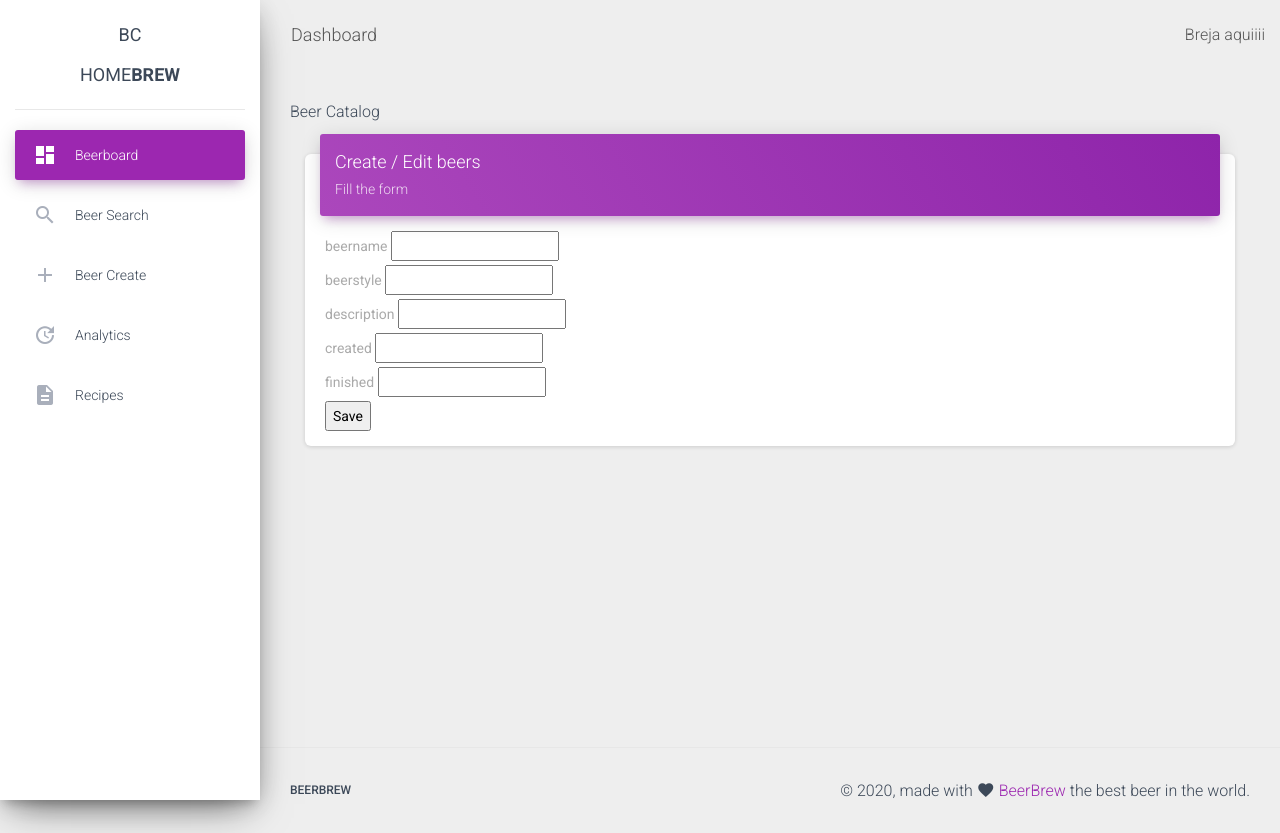
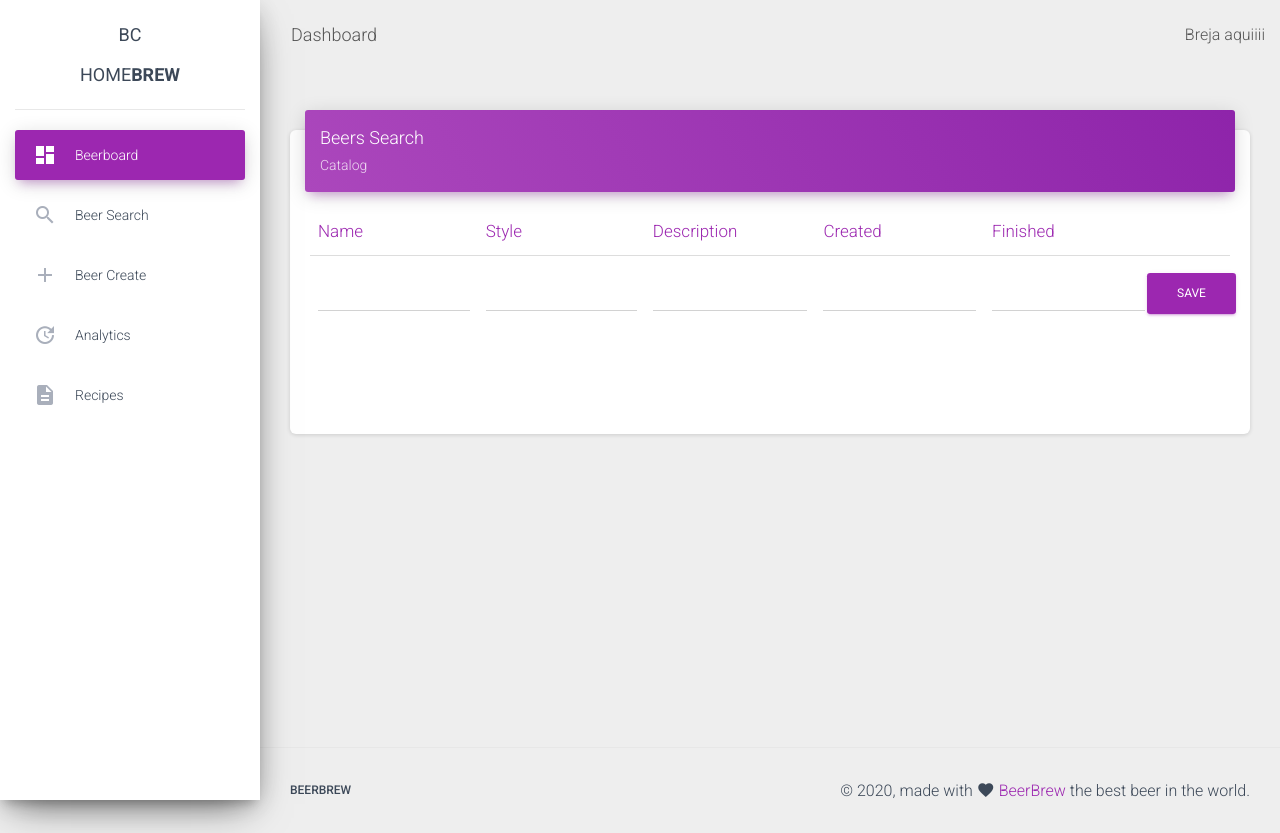
Before and after one commit to bceolincamargo/homebrew, a Flask app: page /beerrecord in a window 1280 px wide. Run offline with Flask 2, Linux system fonts and the light colour scheme; some libraries are stand-ins or nearby versions.

Commit message:
build create /edit layout

```diff
--- a/app/routes.py
+++ b/app/routes.py
@@ -103,7 +103,7 @@ def index():
 
 @app.route('/mainpage') # Main Page
 def mainpage():
-    conn = pymongo.MongoClient('mongodb://192.168.20.15', 27017)
+    conn = pymongo.MongoClient('mongodb://127.0.0.1', 27017)
     db = conn.brewpiless
     collection = db.beer
     res2 = collection.find({"finished": ""}).distinct("beername")
@@ -114,13 +114,19 @@ def mainpage():
     style = tudodict['beerstyle']
     desc = tudodict['description']
     created = tudodict['created']
+    createdformat = created.strftime("%d/%m/%Y %H:%M:%S")
 
-    return render_template('index.html', name=name, style=style, desc=desc, created=created)
+    today = datetime.datetime.now()
+    elapsedTime = str(today-created)
+    brewing = elapsedTime.replace(':','h')
+    days = brewing[0:13]+'m'
+
+    return render_template('index.html', name=name, style=style, desc=desc, created=createdformat, days=days)
 
 
 @app.route('/beerrecord', methods=["GET","POST"]) # Beer Cadastro
 def beerrecord():
-    conn = pymongo.MongoClient('mongodb://192.168.20.15', 27017)
+    conn = pymongo.MongoClient('mongodb://127.0.0.1', 27017)
     db = conn.brewpiless
     collection = db.beer
 
@@ -131,6 +137,7 @@ def beerrecord():
     created = datetime.datetime.utcnow()
     finished = form.finished.data
     values = {"beername": beername, "beerstyle":beerstyle, "description":description, "created": created, "finished":''}
+    print(form.validate())
     if form.validate():
         verbeer = collection.find_one({"beername": beername})
         if verbeer:
@@ -147,7 +154,7 @@ def beerrecord():
 
 @app.route('/beersearch', methods=["GET", "POST"]) # Beer Search
 def beersearch():
-    conn = pymongo.MongoClient('mongodb://192.168.20.15', 27017)
+    conn = pymongo.MongoClient('mongodb://127.0.0.1', 27017)
     db = conn.brewpiless
     collection = db.beer
 
@@ -175,3 +182,35 @@ def beersearch():
                print(ret)
     conn.close()
     return render_template('SearchResult.html', form=form, ret=ret)
+
+
+@app.route('/analytics', methods=["GET"]) # Beer Search
+def analytics():
+    conn = pymongo.MongoClient('mongodb://127.0.0.1', 27017)
+    db = conn.brewpiless
+    collection = db.beer
+
+    form = SearchBeer()
+    beername = form.beername.data
+    beerstyle = form.beerstyle.data
+    ret = ''
+    if form.validate_on_submit():
+        if beername == '' and beerstyle == '':
+           #busca tudo
+           ret = list(collection.find())
+           if ret:
+               print(ret)
+        elif beername != '':
+           #busca NAME
+           ret2 = collection.find({"beername": beername})
+           if ret2:
+               ret = list(ret2)
+               print(type(ret))
+               print(ret)
+        else:
+        #busca Style
+           ret = list(collection.find({"beerstyle": beerstyle}))
+           if ret:
+               print(ret)
+    conn.close()
+    return render_template('SearchResult.html', form=form, ret=ret)
--- a/forms.py
+++ b/forms.py
@@ -2,12 +2,12 @@ from wtforms import BooleanField, StringField, PasswordField, validators, Submit
 from flask_wtf import FlaskForm
 
 class CreateEditBeer(FlaskForm):
-    beername = StringField('beername', [validators.DataRequired(message='Name is required')])
-    beerstyle = StringField('beerstyle', [validators.DataRequired(message='Style is required')])
-    description = StringField('description', [validators.DataRequired(message='Description is required')])
-    created = StringField('created')
-    finished = StringField('finished')
-    submit = SubmitField('Save')
+    beername = StringField('Beer Name', [validators.DataRequired(message='Name is required')])
+    beerstyle = StringField('Beer Style', [validators.DataRequired(message='Style is required')])
+    description = StringField('Description', [validators.DataRequired(message='Description is required')])
+    created = StringField('Created')
+    finished = StringField('Finished')
+    Save = SubmitField('Save')
 
 
 class SearchBeer(FlaskForm):
--- a/templates/BrejaSearch.html
+++ b/templates/BrejaSearch.html
@@ -41,7 +41,6 @@
 									  {% endif %}
 									{% endwith %}
 
-
 								</div>
 								</td>
 							</tr>
--- a/templates/CadastroBreja.html
+++ b/templates/CadastroBreja.html
@@ -2,41 +2,51 @@
 
 <br>
 <br>
-{% block middle %}
-	Beer Catalog
-	   <div class="content">
-        <div class="container-fluid">
+{% block top %}
+    <!-- table -->
           <div class="row">
             <div class="col-md-12">
               <div class="card">
                 <div class="card-header card-header-primary">
-                  <h4 class="card-title">Create / Edit beers</h4>
-                  <p class="card-category">Fill the form</p>
+                  <h4 class="card-title ">Beers Search</h4>
+                  <p class="card-category">Catalog</p>
                 </div>
                 <div class="card-body">
-                  <form  action = "/beerrecord" method="post">{{ form.csrf_token }}{{ form.name }}
-                  <div class="form-field">{{ form.beername.label }} {{ form.beername }}</div>
-				  <div class="form-field">{{ form.beerstyle.label }} {{ form.beerstyle }}</div>
-				  <div class="form-field">{{ form.description.label }} {{ form.description }}</div>
-				  <div class="form-field">{{ form.created.label }} {{ form.created }}</div>
-				  <div class="form-field">{{ form.finished.label }} {{ form.finished }}</div>
-				  {{ form.submit }}
-				  {% with messages = get_flashed_messages() %}
-					{% if messages %}
-					<ul class=flashes>
-					{% for message in messages %}
-					<li>{{ message }}</li>
-					{% endfor %}
-					</ul>
-				  {% endif %}
-				{% endwith %}
 
-                  </form>
+				 <table class="table">
+                      <thead class=" text-primary">
+					  <form method="post" action="/beerrecord">{{ form.csrf_token }}
+						<div class="input-group no-border">
+							<tr>
+								<th>Name</th>
+								<th>Style</th>
+								<th>Description</th>
+								<th>Created</th>
+								<th>Finished</th>
+							</tr>
+							<tr>
+								<td><input type="text" class="form-control" id="beername"></td>
+								<td><input type="text" class="form-control" id="beerstyle"></td>
+								<td><input type="text" class="form-control" id="description"></td>
+								<td><input type="text" class="form-control" id="created"></td>
+								<td><input type="text" class="form-control" id="finished"></td>
+								<td class="text-right">
+									<div class="row">
+										<button type="submit" name="Save" class="btn btn-primary pull-right" >Save</button>
+									</div>
+								</td>
+							</tr>
+						</div>
+						</form>
+				</table>
+				<br>
+				<br>
+				<br>
+
                 </div>
               </div>
             </div>
           </div>
-		</div>
-      </div>
-          <!-- end form -->
 {% endblock %}
+{% block middle %}
+{% endblock %}
--- a/templates/index.html
+++ b/templates/index.html
@@ -16,7 +16,7 @@
                         <th>Style</th>
                         <th>Description</th>
                         <th>Started</th>
-
+						<th>Days Brewing</th>
 
                       </thead>
                       <tbody>
@@ -34,7 +34,9 @@
                           <td>
                             {{created}}
                           </td>
-
+						   <td>
+                            {{days}}
+                          </td>
                         </tr>
                         <!-- end loop aqui -->
 
```
Also changed, not shown: 1 other file.
